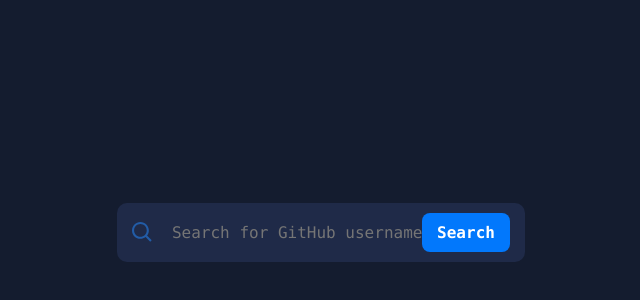
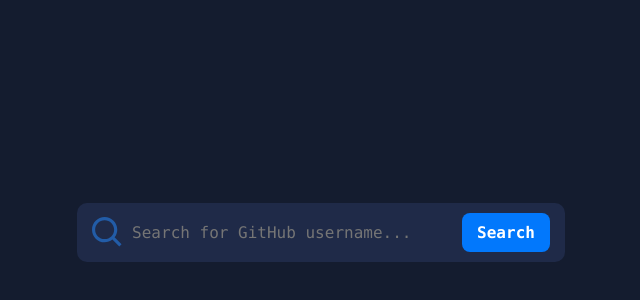
Before and after one commit to ypratham/github-search-api, a plain HTML site: page index.html in a window 1280 px wide. Shown: the part 168-468 px from the top of the page, without its empty margins (319-959 px from the left). Drawn offline with Linux system fonts and the light colour scheme.

Commit message:
changed sizing issue for different laptop screen

```diff
--- a/assets/css/style.css
+++ b/assets/css/style.css
@@ -57,16 +57,17 @@
     background: transparent;
     outline: none;
     border: none;
-    width: 100%;
+    width: 300px;
     color: white;
     font-family: Consolas;
     font-size: 16px;
-    margin-left: 20px;
+    margin-left: 10px;
 }
 .main .container form input[type="button"] {
     background: var(--buttonBackgroundColor);
     color: white;
     padding: 10px 15px;
+    margin-left: auto;
     border: none;
     font-family: Consolas;
     letter-spacing: 2.5%;
```
